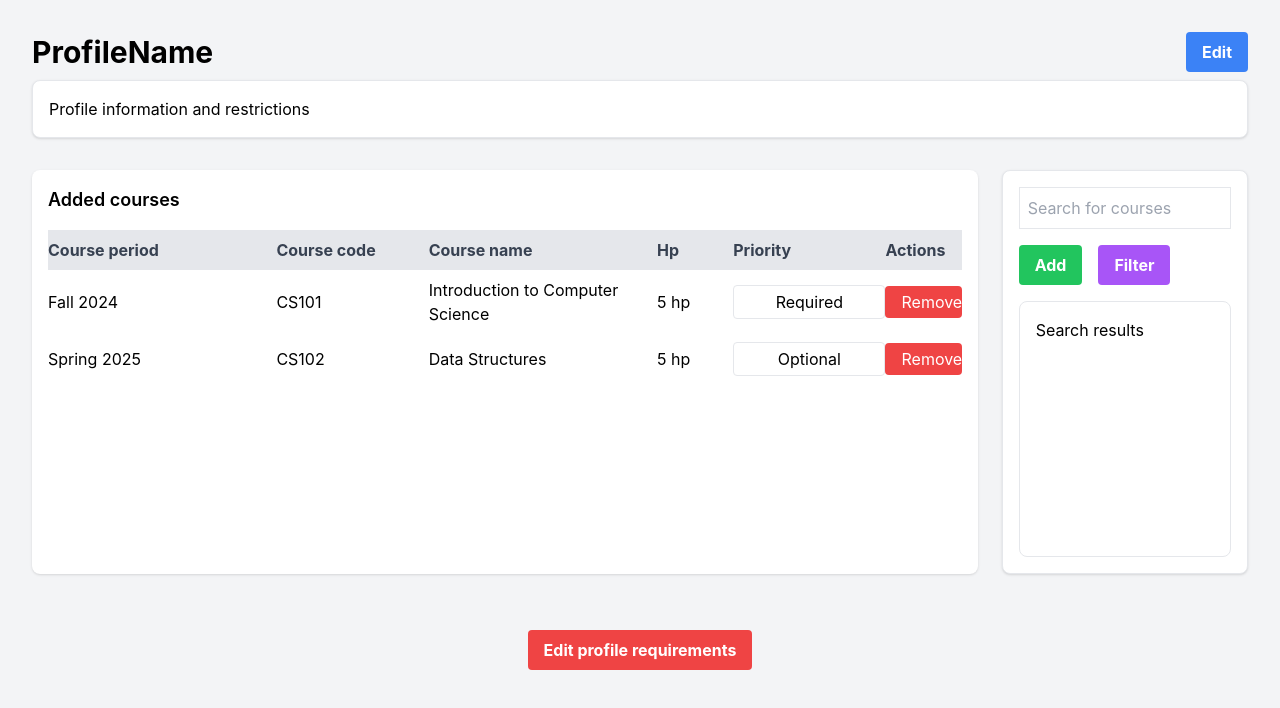
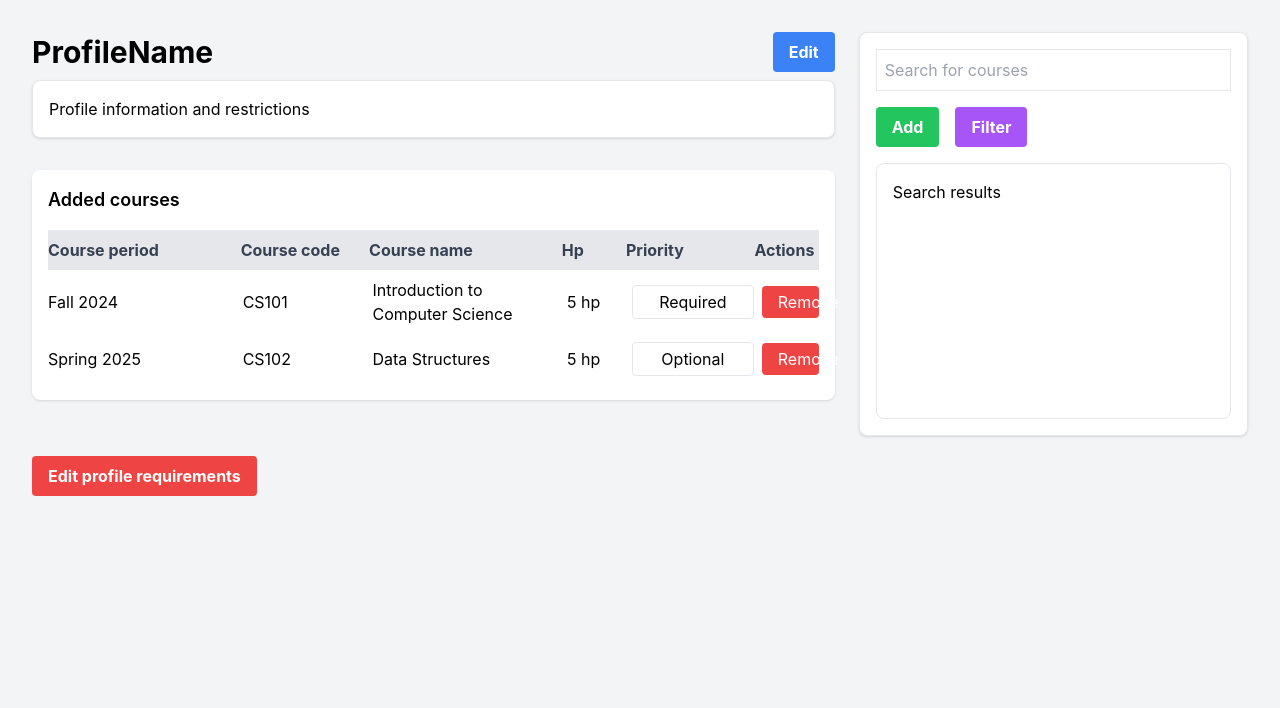
Before and after one commit to WebLabs-AB/MasterChooserApplication, a React (Create React App) app in the folder Frontend/masterfrontend/: page /teachermasterprofile in a window 1280 px wide. Shown: the top 708 px of the page. Built offline with nearby package versions, Linux system fonts and the light colour scheme.

Commit message:
"Fix the look of the page"

```diff
--- a/Frontend/masterfrontend/src/Screens/TeacherMasterProfilePage.tsx
+++ b/Frontend/masterfrontend/src/Screens/TeacherMasterProfilePage.tsx
@@ -52,21 +52,25 @@ const CourseListSection: React.FC<CourseListSectionProps> = ({ courses, removeCo
     </div>
   );
 
-  const renderCourses = () =>
-    courses.map((course) => (
-      <div key={course.id} className="grid grid-cols-12 items-center py-2">
+  const renderCourses = () => {
+    return courses.map((course: Course) => (
+      <div key={course.id} className="grid grid-cols-12 gap-2 items-center py-2">
         <div className="col-span-3">{course.period}</div>
         <div className="col-span-2">{course.code}</div>
         <div className="col-span-3">{course.name}</div>
         <div className="col-span-1">{`${course.hp} hp`}</div>
-        <div className="col-span-2">
-          <Listbox as="div" value={course.priority} onChange={(newPriority) => updatePriority(course.id, newPriority)}>
+        <div className="col-span-2 relative"> {/* Set to relative to constrain the dropdown */}
+          <Listbox value={course.priority} onChange={(newPriority) => updatePriority(course.id, newPriority)}>
             <Listbox.Button className="border rounded text-center w-full py-1">
               {course.priority}
             </Listbox.Button>
-            <Listbox.Options className="absolute z-10 mt-1 bg-white border rounded shadow-lg w-full">
+            <Listbox.Options className="absolute z-10 w-full bg-white border rounded shadow-lg mt-1 max-h-60 overflow-auto">
               {priorities.map((priority) => (
-                <Listbox.Option key={priority} value={priority} className="px-4 py-2 text-center cursor-pointer hover:bg-gray-100">
+                <Listbox.Option
+                  key={priority}
+                  value={priority}
+                  className="px-4 py-2 text-center cursor-pointer hover:bg-gray-100"
+                >
                   {priority}
                 </Listbox.Option>
               ))}
@@ -80,6 +84,7 @@ const CourseListSection: React.FC<CourseListSectionProps> = ({ courses, removeCo
         </div>
       </div>
     ));
+  };
 
   return (
     <div className="mb-8 bg-white shadow rounded-lg p-4">
@@ -127,15 +132,17 @@ export const TeacherCreateUpdateProfilePage = () => {
 
   return (
     <div className="container mx-auto p-8 bg-gray-100 min-h-screen">
-      <ProfileSection />
-      <div className="flex flex-col lg:flex-row justify-between gap-6">
-        <CourseListSection courses={courses} removeCourse={removeCourse} updatePriority={updatePriority} />
-        <SearchSection />
-      </div>
-      <div className="text-center">
-        <button className="bg-red-500 text-white font-bold py-2 px-4 rounded w-full lg:w-auto mt-6">
-          Edit profile requirements
-        </button>
+      <div className="grid grid-cols-1 lg:grid-cols-3 gap-6">
+        <div className="lg:col-span-2">
+          <ProfileSection />
+          <CourseListSection courses={courses} removeCourse={removeCourse} updatePriority={updatePriority} />
+          <button className="bg-red-500 text-white font-bold py-2 px-4 rounded mt-6 align-left">
+            Edit profile requirements
+          </button>
+        </div>
+        <div className="lg:col-span-1">
+          <SearchSection />
+        </div>
       </div>
     </div>
   );
```
